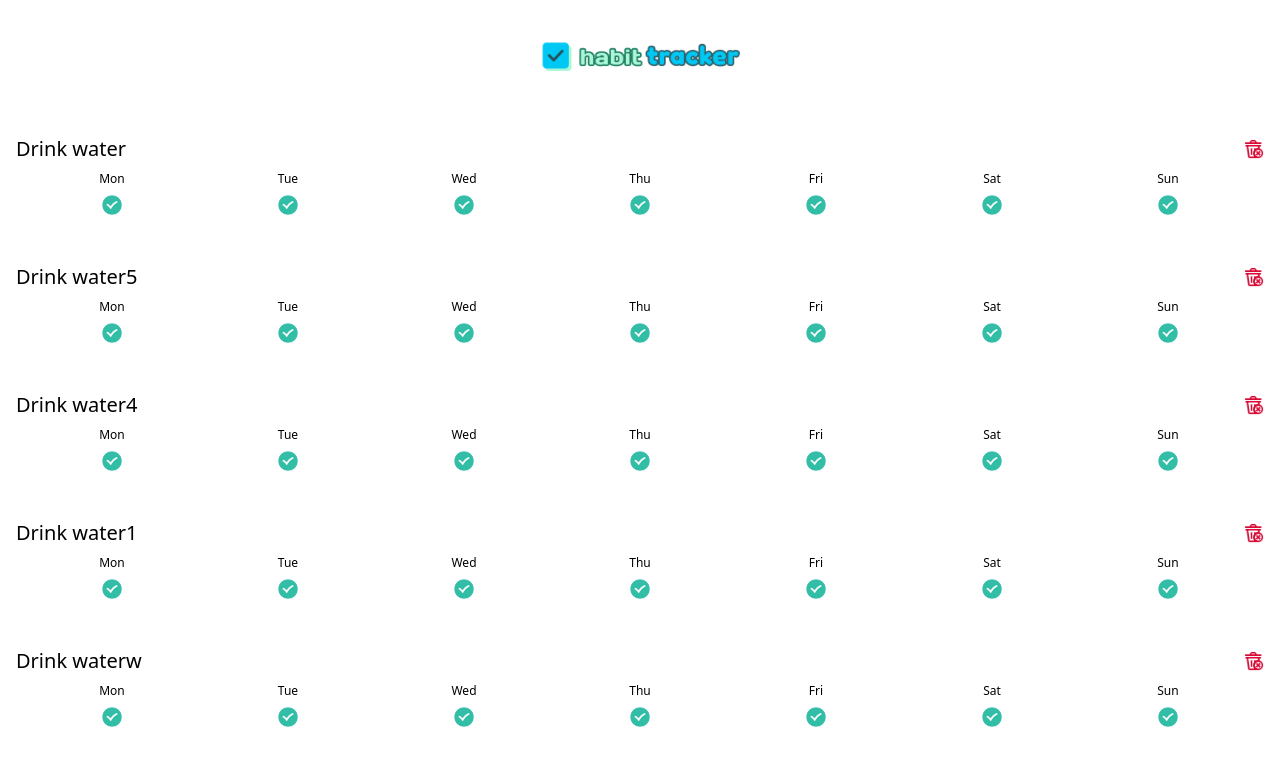
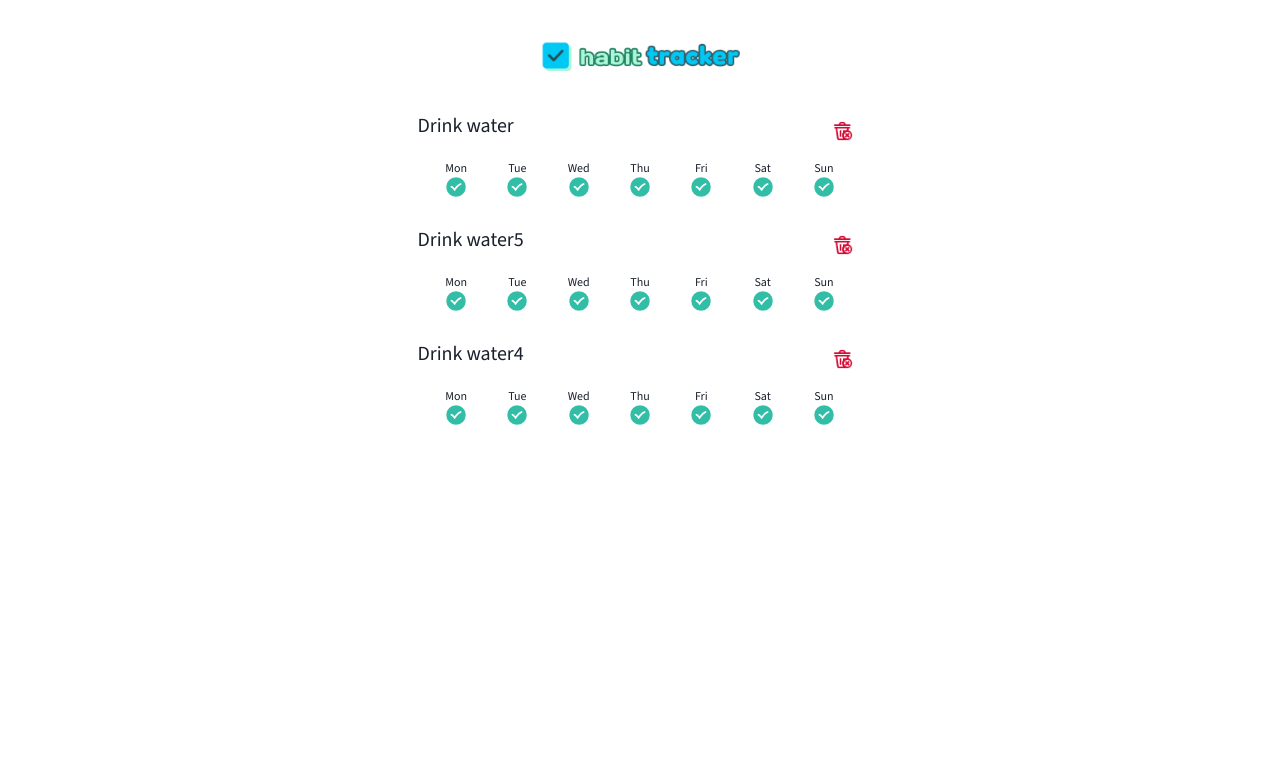
Before and after one commit to natanielsantos159/habit-tracker-web-app, a React (Create React App) app: page / in a window 1280 px wide. Shown: the top 766 px of the page. Built offline with nearby package versions, Linux system fonts and the light colour scheme.

Commit message:
refac: Using Chakra UI instead of TailwindCSS

```diff
--- a/public/index.html
+++ b/public/index.html
@@ -10,6 +10,9 @@
       content="Web site created using create-react-app"
     />
     <link rel="apple-touch-icon" href="%PUBLIC_URL%/logo192.png" />
+    <link rel="preconnect" href="https://fonts.googleapis.com">
+    <link rel="preconnect" href="https://fonts.gstatic.com" crossorigin>
+    <link href="https://fonts.googleapis.com/css2?family=Source+Sans+3:wght@200;300;400;500;600;700;800;900&display=swap" rel="stylesheet">
     <!--
       manifest.json provides metadata used when your web app is installed on a
       user's mobile device or desktop. See https://developers.google.com/web/fundamentals/web-app-manifest/
--- a/src/App.js
+++ /dev/null
@@ -1,16 +0,0 @@
-import logo from './assets/logo.png';
-import './App.css';
-
-// const webApp = window.Telegram.WebApp;
-
-function App() {
-  return (
-    <div className="App" >
-      <header>
-        <img src={logo} className="logo" alt="logo" />
-      </header>
-    </div>
-  );
-}
-
-export default App;
--- a/src/index.css
+++ b/src/index.css
@@ -1,7 +1,3 @@
-@tailwind base;
-@tailwind components;
-@tailwind utilities;
-
 body {
   margin: 0;
   font-family: -apple-system, BlinkMacSystemFont, 'Segoe UI', 'Roboto', 'Oxygen',
@@ -10,8 +6,3 @@ body {
   -webkit-font-smoothing: antialiased;
   -moz-osx-font-smoothing: grayscale;
 }
-
-code {
-  font-family: source-code-pro, Menlo, Monaco, Consolas, 'Courier New',
-    monospace;
-}
--- a/src/index.js
+++ b/src/index.js
@@ -5,7 +5,10 @@ import reportWebVitals from './reportWebVitals';
 import { createBrowserRouter, RouterProvider } from 'react-router-dom';
 import Root from './routes/Root';
 import Home from './routes/Home';
+import { ChakraProvider, extendTheme } from '@chakra-ui/react'
+import myTheme from "./styles/theme"
 
+const theme = extendTheme(myTheme)
 const router = createBrowserRouter([
   {
     path: "/",
@@ -21,7 +24,9 @@ const router = createBrowserRouter([
 
 ReactDOM.createRoot(document.getElementById("root")).render(
   <React.StrictMode>
-    <RouterProvider router={router} />
+    <ChakraProvider theme={theme}>
+      <RouterProvider router={router} />
+    </ChakraProvider>
   </React.StrictMode>
 );
 
--- a/src/routes/Home.js
+++ b/src/routes/Home.js
@@ -1,6 +1,7 @@
 import React from 'react';
 import deleteIcon from '../assets/delete.png';
 import DayState from '../components/DayState';
+import { Grid, GridItem, Text, Box, Container, IconButton, Flex } from '@chakra-ui/react';
 
 function Home() {
   const habits = {
@@ -25,54 +26,49 @@ function Home() {
       "2023-10-04": false,
       "2023-10-05": true,
     },
-    "Drink water1": {
-      "2023-10-01": true,
-      "2023-10-02": true,
-      "2023-10-03": true,
-      "2023-10-04": false,
-      "2023-10-05": true,
-    },
-    "Drink waterw": {
-      "2023-10-01": true,
-      "2023-10-02": true,
-      "2023-10-03": true,
-      "2023-10-04": false,
-      "2023-10-05": true,
-    }
   };
   const weekDays = ['Mon', 'Tue', 'Wed', 'Thu', 'Fri', 'Sat', 'Sun'];
 
   return (
-    <main className="container relative flex flex-col gap-8 px-4 pt-16">
+    <Container marginTop="10">
       {habits === null ||
         (Object.keys(habits).length === 0 && (
-          <h1 className="mt-20 text-4xl font-light text-[--tg-theme-hint-color] font-display text-center">No habits yet.</h1>
+          <Text textColor="var(--tg-theme-hint-color)" fontSize="xl" textAlign="center" m="10">No habits yet.</Text>
         ))
       }
       {habits !== null &&
-        Object.entries(habits).map(([habit, habitStreak]) => (
-          <div key={habit}>
-            <div className='flex justify-between items-center'>
-              <span className="text-xl font-light text-[--tg-theme-text-color]">
-                {habit}
-              </span>
-              <button><img src={deleteIcon} alt="Trash icon" height={20} width={20} /></button>
-            </div>
-
-            <section className='grid grid-cols-7 bg-[--tg-theme-secondary-bg-color] rounded-md p-2'>
-              {weekDays.map((day) => (
-                <div key={day} className="flex flex-col">
-                  <span className="font-sans text-xs text-[--tg-theme-text-color] text-center">
-                    {day}
-                  </span>
-                  <DayState isDone={true} />
-                </div>
-              ))}
-            </section>
-          </div>
-        ))
-      }
-    </main>
+      Object.entries(habits).map(([habit, habitStreak]) => (
+        <Box textColor="var(--tg-theme-text-color)">
+          <Flex justifyContent="space-between">
+            <Text
+              fontSize="xl"
+              css={{ fontWeight: '300' }}
+            >{habit}</Text>
+            <IconButton
+              icon={<img src={deleteIcon} alt="Trash icon" height={20} width={20} />}
+              aria-label='Delete Habit'
+              variant='ghost'
+              colorScheme=''
+            />
+          </Flex>
+          <Grid
+            templateColumns='repeat(7, 1fr)'
+            borderRadius='6px'
+            bg='var(--tg-theme-bg-color)'
+            padding='2'
+            marginBottom="5"
+            placeItems="center"
+          >
+            { weekDays.map((day) => (
+              <GridItem placeItems="center" fontSize="xs">{day}</GridItem>
+            ))}
+            { weekDays.map((day) => (
+              <DayState isDone={true} />
+            ))}
+          </Grid>
+        </Box>
+      ))}
+    </Container>
   );
 }
 
--- a/src/routes/Root.js
+++ b/src/routes/Root.js
@@ -1,16 +1,22 @@
 import logo from '../assets/logo.png';
 import { Outlet } from "react-router-dom";
-
+import { Flex, Image } from '@chakra-ui/react';
 // const webApp = window.Telegram.WebApp;
 
 function Root() {
   return (
-    <div className='font-sans flex items-center flex-col bg-[--tg-theme-bg-color] min-h-screen pb-10' >
+    <Flex
+      flexDirection="column"
+      alignItems="center"
+      bg="var(--tg-theme-bg-color)"
+      minHeight="100vh"
+      paddingBottom="10"
+    >
       <header>
-        <img src={logo} className="mt-10" alt="logo" height={200} width={200}/>
+        <Image src={logo} marginTop="2.5rem" alt="logo" width={200} />
       </header>
       <Outlet />
-    </div>
+    </Flex>
   );
 }
 
--- /dev/null
+++ b/src/styles/theme.js
@@ -0,0 +1,8 @@
+const theme = {
+  fonts: {
+    body: "'Source Sans 3', sans-serif",
+    heading: "'Source Sans 3', sans-serif",
+  },
+}
+
+export default theme;
--- a/tailwind.config.js
+++ /dev/null
@@ -1,8 +0,0 @@
-/** @type {import('tailwindcss').Config} */
-module.exports = {
-  content: ["./src/**/*.{js,jsx,ts,tsx}"],
-  theme: {
-    extend: {},
-  },
-  plugins: [],
-}
```
Also changed, not shown: package.json (+4 -3 lines), 2 other files (tests, documents, lock files or other folders).
